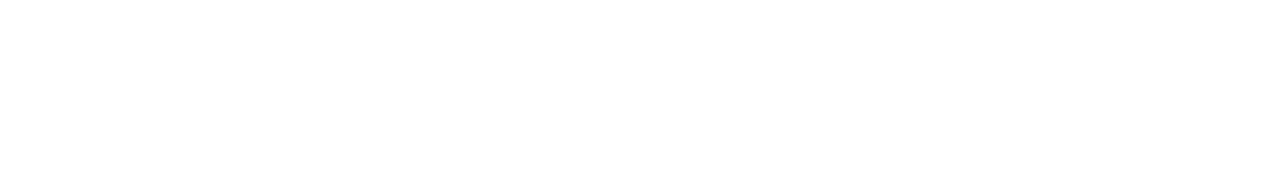
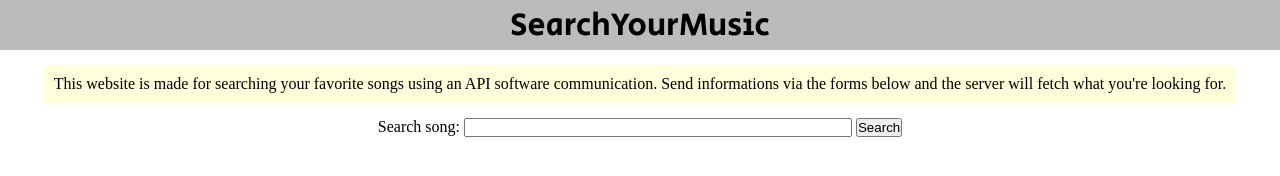
Before and after one commit to murillodominguez/SearchYourMusic, a plain HTML site: page index.html in a window 1280 px wide. Drawn offline with Linux system fonts and the light colour scheme.

Commit message:
Update index.html

```diff
--- a/index.html
+++ b/index.html
@@ -5,7 +5,7 @@
     <title>SearchYourMusic</title>
     <meta charset="UTF-8">
     <link rel="stylesheet" href="./style.css">
-    <script defer src="./script.js"</script>
+    <script defer src="./script.js"></script>
 </head>
 
 <body>
```
